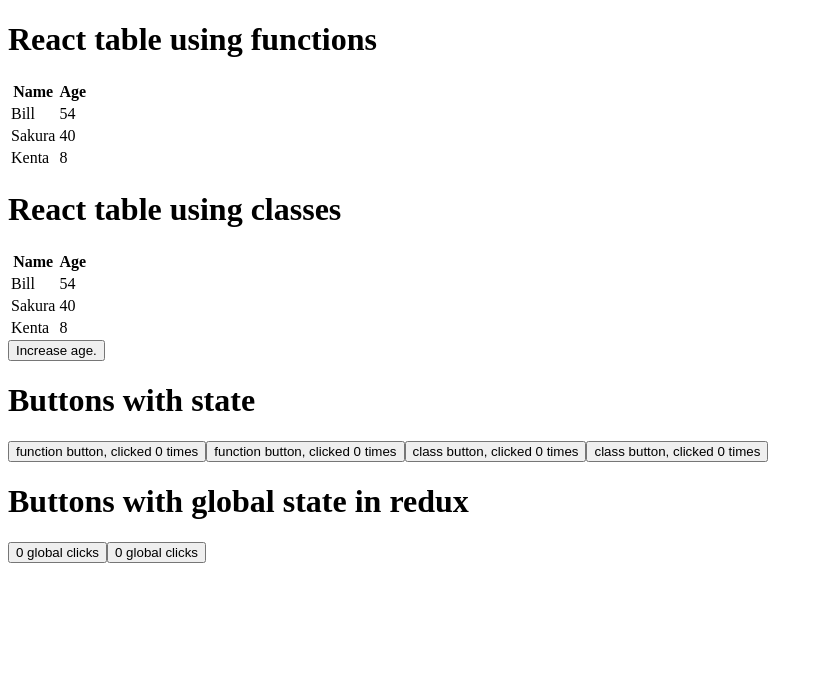
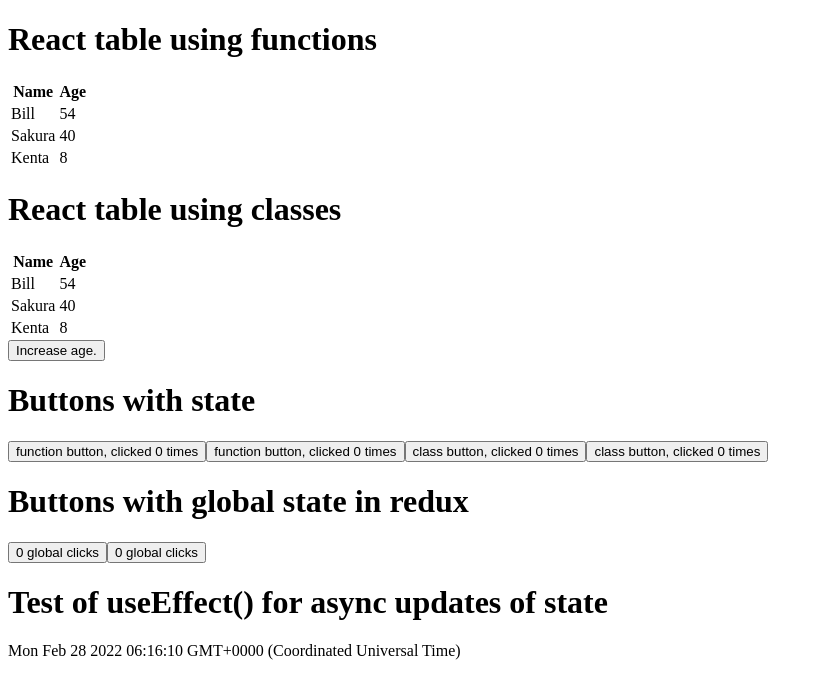
Before and after one commit to wkeese/react-app, a React app: page / in a window 1280 px wide. Shown: the top 698 px of the page, without its empty margins (0-823 px from the left). Built offline with nearby package versions, Linux system fonts and the light colour scheme.

Commit message:
useEffect()

```diff
--- /dev/null
+++ b/src/Clock.tsx
@@ -0,0 +1,17 @@
+// Button functional component.
+
+import React, { useEffect, useState } from 'react';
+
+export default function Clock () {
+    console.log("render clock");
+
+    const [date, setDate] = useState(new Date());
+
+    useEffect(function () {
+        setInterval(() => setDate(new Date()), 1000);
+    });
+
+    return (
+        <span>{date.toString()}</span>
+    );
+}
--- a/src/index.tsx
+++ b/src/index.tsx
@@ -3,6 +3,7 @@
 import { Provider } from 'react-redux'
 import Button from './Button';
 import ButtonAsClass from './ButtonAsClass';
+import Clock from './Clock';
 import ReduxButton from './ReduxButton';
 import Table from './Table';
 import TableAsClass from './TableAsClass';
@@ -36,6 +37,9 @@
                 <h1>Buttons with global state in redux</h1>
                 <ReduxButton/>
                 <ReduxButton/>
+
+                <h1>Test of useEffect() for async updates of state</h1>
+                <Clock/>
             </React.StrictMode>
         </Provider>,
         document.getElementById('root')
```
